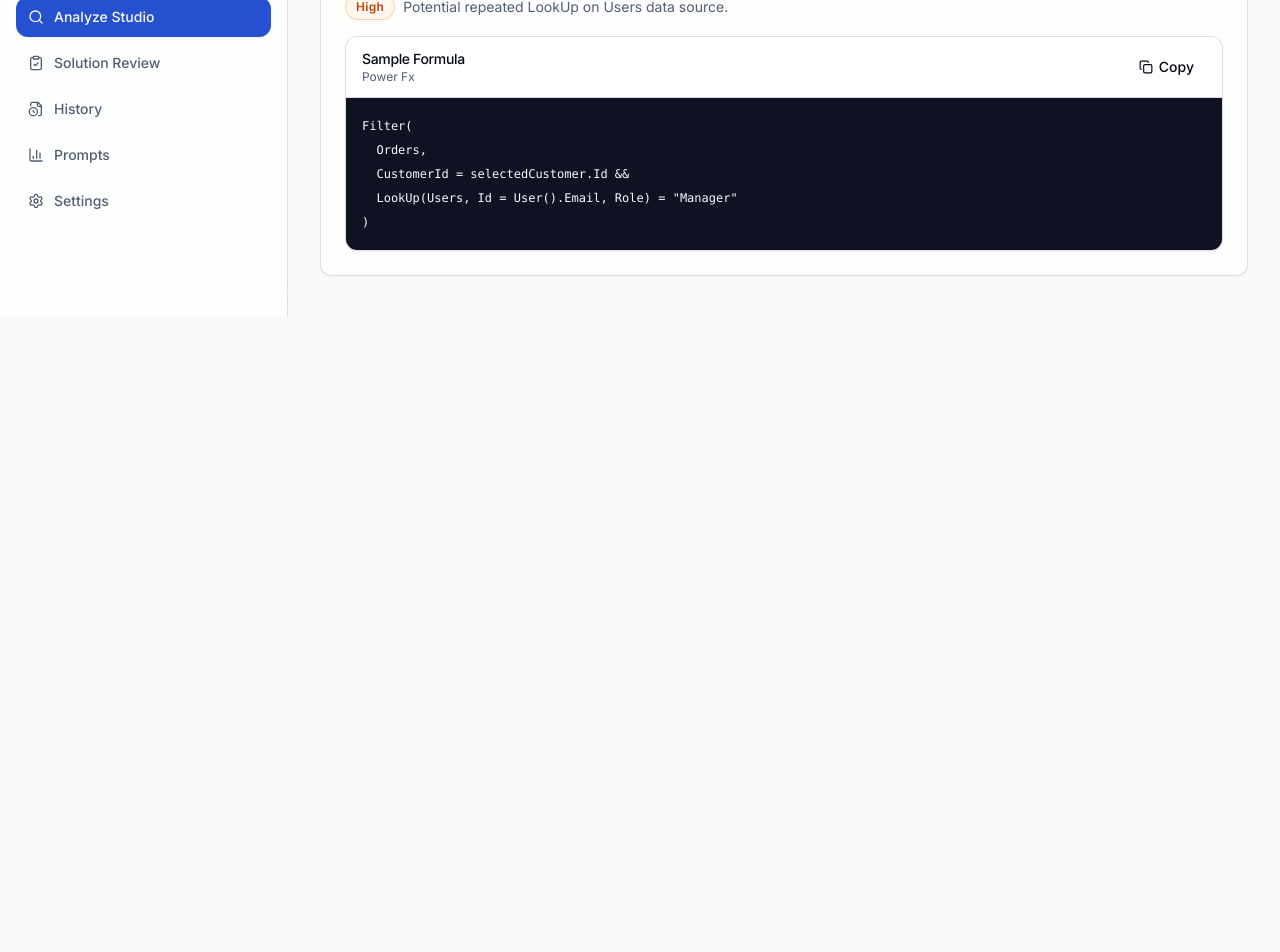
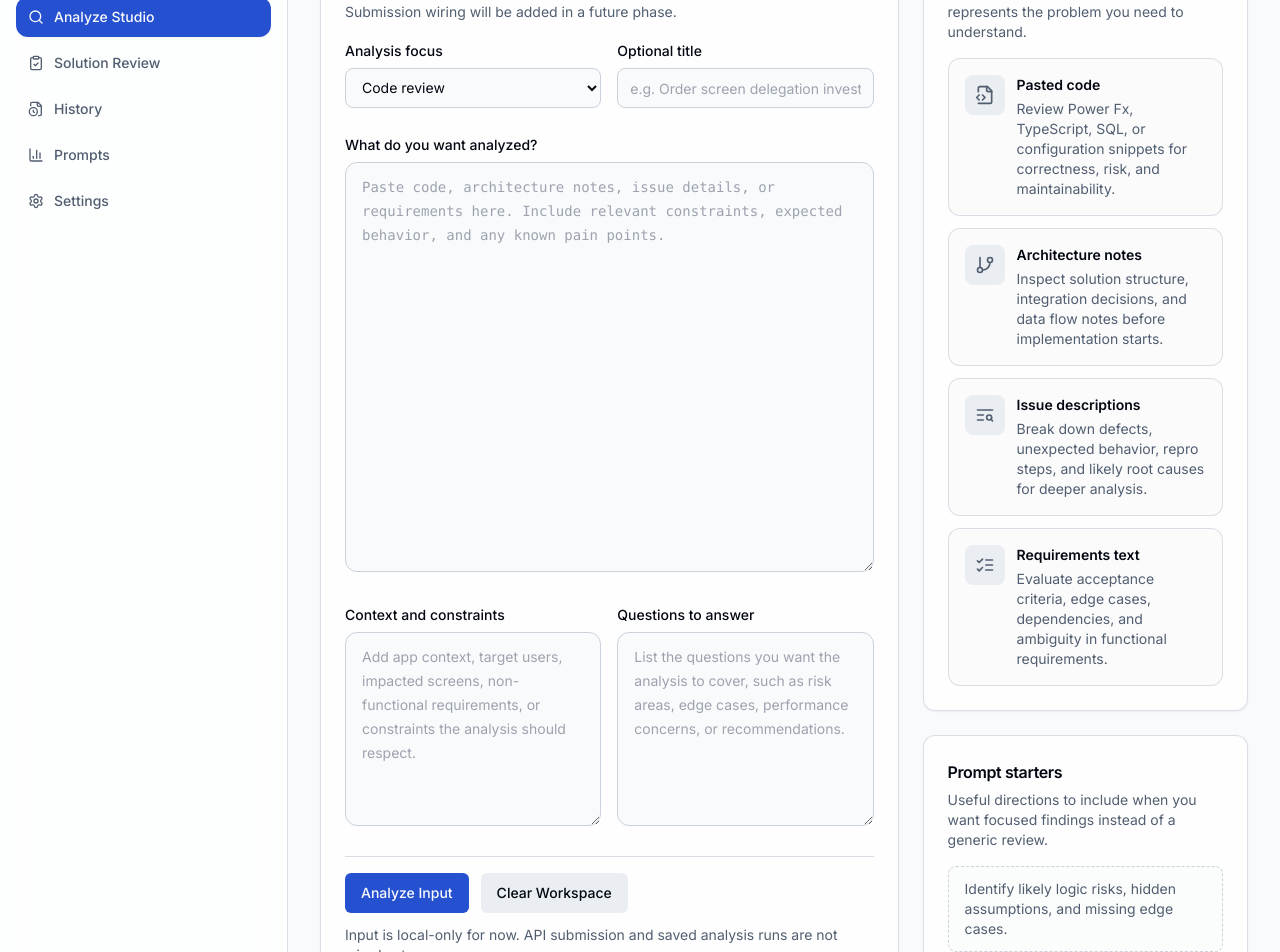
Before and after one commit to FlintstoneSEO/FxLens, a Next.js app: page /analyze in a window 1280 px wide. Shown: the part 340-1292 px from the top of the page. Before the commit the page ends 800 px from the top, so only its background shows below. Built offline with nearby package versions, Linux system fonts and the light colour scheme.

Commit message:
Replace analyze placeholder with input workspace

```diff
--- a/app/(app)/analyze/page.tsx
+++ b/app/(app)/analyze/page.tsx
@@ -1,32 +1,157 @@
+import { FileCode2, GitBranch, ListChecks, TextSearch } from "lucide-react";
+
 import { PageContainer } from "@/components/layout/page-container";
-import { CodePanel } from "@/components/ui/code-panel";
+import { Button } from "@/components/ui/button";
 import { PageHeader } from "@/components/ui/page-header";
 import { SectionCard } from "@/components/ui/section-card";
-import { SeverityBadge } from "@/components/ui/severity-badge";
 
-const sampleFormula = `Filter(
-  Orders,
-  CustomerId = selectedCustomer.Id &&
-  LookUp(Users, Id = User().Email, Role) = "Manager"
-)`;
+const analysisUseCases = [
+  {
+    title: "Pasted code",
+    description: "Review Power Fx, TypeScript, SQL, or configuration snippets for correctness, risk, and maintainability.",
+    icon: FileCode2
+  },
+  {
+    title: "Architecture notes",
+    description: "Inspect solution structure, integration decisions, and data flow notes before implementation starts.",
+    icon: GitBranch
+  },
+  {
+    title: "Issue descriptions",
+    description: "Break down defects, unexpected behavior, repro steps, and likely root causes for deeper analysis.",
+    icon: TextSearch
+  },
+  {
+    title: "Requirements text",
+    description: "Evaluate acceptance criteria, edge cases, dependencies, and ambiguity in functional requirements.",
+    icon: ListChecks
+  }
+] as const;
+
+const promptStarters = [
+  "Identify likely logic risks, hidden assumptions, and missing edge cases.",
+  "Highlight performance, delegation, or maintainability concerns.",
+  "Summarize the problem framing and point out any unclear requirements.",
+  "Call out follow-up questions that would improve implementation confidence."
+] as const;
 
 export default function AnalyzePage() {
   return (
     <PageContainer>
       <PageHeader
         title="Analyze Studio"
-        description="Inspect Power Fx formulas for delegation issues, repeated lookups, and data loading inefficiencies."
+        description="Inspect code, notes, issue reports, or requirements in a focused workspace before turning findings into build-ready changes."
       />
-      <SectionCard
-        title="Formula Inspection"
-        description="Sample analysis panel placeholder for upcoming analyzer workflows."
-      >
-        <div className="mb-4 flex items-center gap-2">
-          <SeverityBadge severity="high" />
-          <p className="text-sm text-muted-foreground">Potential repeated LookUp on Users data source.</p>
+
+      <div className="grid gap-6 xl:grid-cols-[minmax(0,1.6fr)_minmax(320px,0.9fr)]">
+        <SectionCard
+          title="Analysis Workspace"
+          description="Capture the request context and paste the material you want reviewed. Submission wiring will be added in a future phase."
+        >
+          <form className="space-y-6">
+            <div className="grid gap-4 md:grid-cols-2">
+              <label className="block space-y-1.5">
+                <span className="text-sm font-medium">Analysis focus</span>
+                <select
+                  defaultValue="code-review"
+                  className="h-10 w-full rounded-lg border border-border bg-background px-3 text-sm outline-none ring-offset-background transition focus-visible:ring-2 focus-visible:ring-ring"
+                >
+                  <option value="code-review">Code review</option>
+                  <option value="architecture-review">Architecture review</option>
+                  <option value="issue-triage">Issue triage</option>
+                  <option value="requirements-review">Requirements review</option>
+                  <option value="general-analysis">General analysis</option>
+                </select>
+              </label>
+
+              <label className="block space-y-1.5">
+                <span className="text-sm font-medium">Optional title</span>
+                <input
+                  type="text"
+                  placeholder="e.g. Order screen delegation investigation"
+                  className="h-10 w-full rounded-lg border border-border bg-background px-3 text-sm outline-none ring-offset-background transition focus-visible:ring-2 focus-visible:ring-ring"
+                />
+              </label>
+            </div>
+
+            <label className="block space-y-1.5">
+              <span className="text-sm font-medium">What do you want analyzed?</span>
+              <textarea
+                rows={16}
+                placeholder="Paste code, architecture notes, issue details, or requirements here. Include relevant constraints, expected behavior, and any known pain points."
+                className="w-full rounded-xl border border-border bg-background px-4 py-3 font-mono text-sm leading-6 outline-none ring-offset-background transition focus-visible:ring-2 focus-visible:ring-ring"
+              />
+            </label>
+
+            <div className="grid gap-4 lg:grid-cols-2">
+              <label className="block space-y-1.5">
+                <span className="text-sm font-medium">Context and constraints</span>
+                <textarea
+                  rows={7}
+                  placeholder="Add app context, target users, impacted screens, non-functional requirements, or constraints the analysis should respect."
+                  className="w-full rounded-xl border border-border bg-background px-4 py-3 text-sm leading-6 outline-none ring-offset-background transition focus-visible:ring-2 focus-visible:ring-ring"
+                />
+              </label>
+
+              <label className="block space-y-1.5">
+                <span className="text-sm font-medium">Questions to answer</span>
+                <textarea
+                  rows={7}
+                  placeholder="List the questions you want the analysis to cover, such as risk areas, edge cases, performance concerns, or recommendations."
+                  className="w-full rounded-xl border border-border bg-background px-4 py-3 text-sm leading-6 outline-none ring-offset-background transition focus-visible:ring-2 focus-visible:ring-ring"
+                />
+              </label>
+            </div>
+
+            <div className="flex flex-wrap items-center gap-3 border-t border-border/70 pt-4">
+              <Button type="button">Analyze Input</Button>
+              <Button type="reset" variant="secondary">
+                Clear Workspace
+              </Button>
+              <p className="text-sm text-muted-foreground">
+                Input is local-only for now. API submission and saved analysis runs are not wired yet.
+              </p>
+            </div>
+          </form>
+        </SectionCard>
+
+        <div className="space-y-6">
+          <SectionCard
+            title="Common analysis inputs"
+            description="Start with whichever artifact best represents the problem you need to understand."
+          >
+            <div className="space-y-3">
+              {analysisUseCases.map(({ title, description, icon: Icon }) => (
+                <div
+                  key={title}
+                  className="flex gap-3 rounded-xl border border-border/70 bg-background/70 p-4"
+                >
+                  <div className="flex h-10 w-10 shrink-0 items-center justify-center rounded-lg bg-muted text-muted-foreground">
+                    <Icon className="h-5 w-5" aria-hidden="true" />
+                  </div>
+                  <div className="space-y-1">
+                    <h3 className="text-sm font-semibold">{title}</h3>
+                    <p className="text-sm text-muted-foreground">{description}</p>
+                  </div>
+                </div>
+              ))}
+            </div>
+          </SectionCard>
+
+          <SectionCard
+            title="Prompt starters"
+            description="Useful directions to include when you want focused findings instead of a generic review."
+          >
+            <ul className="space-y-3 text-sm text-muted-foreground">
+              {promptStarters.map((starter) => (
+                <li key={starter} className="rounded-lg border border-dashed border-border bg-background/60 px-4 py-3">
+                  {starter}
+                </li>
+              ))}
+            </ul>
+          </SectionCard>
         </div>
-        <CodePanel title="Sample Formula" language="Power Fx" code={sampleFormula} />
-      </SectionCard>
+      </div>
     </PageContainer>
   );
 }
```
